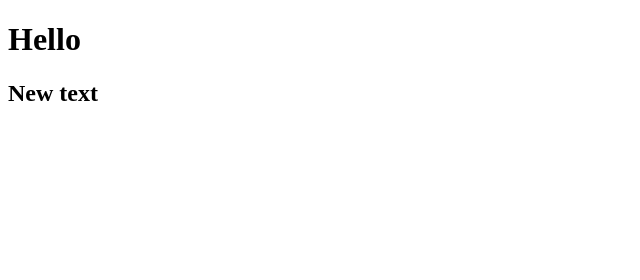
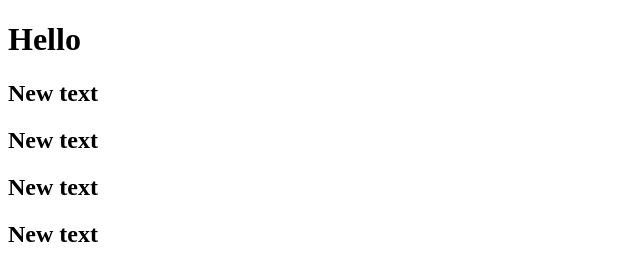
Before and after one commit to jamilmahmudlu/Day2, a plain HTML site: page index.html in a window 1280 px wide. Shown: the whole page, without its empty margins (0-640 px from the left). Drawn offline with Linux system fonts and the light colour scheme.

Commit message:
index file changed and added three head tag

```diff
--- a/index.html
+++ b/index.html
@@ -9,5 +9,8 @@
 <body>
     <h1>Hello</h1>
     <h2> New text</h1>
+    <h2> New text</h1>
+    <h2> New text</h1>
+    <h2> New text</h1>
 </body>
 </html>
```
